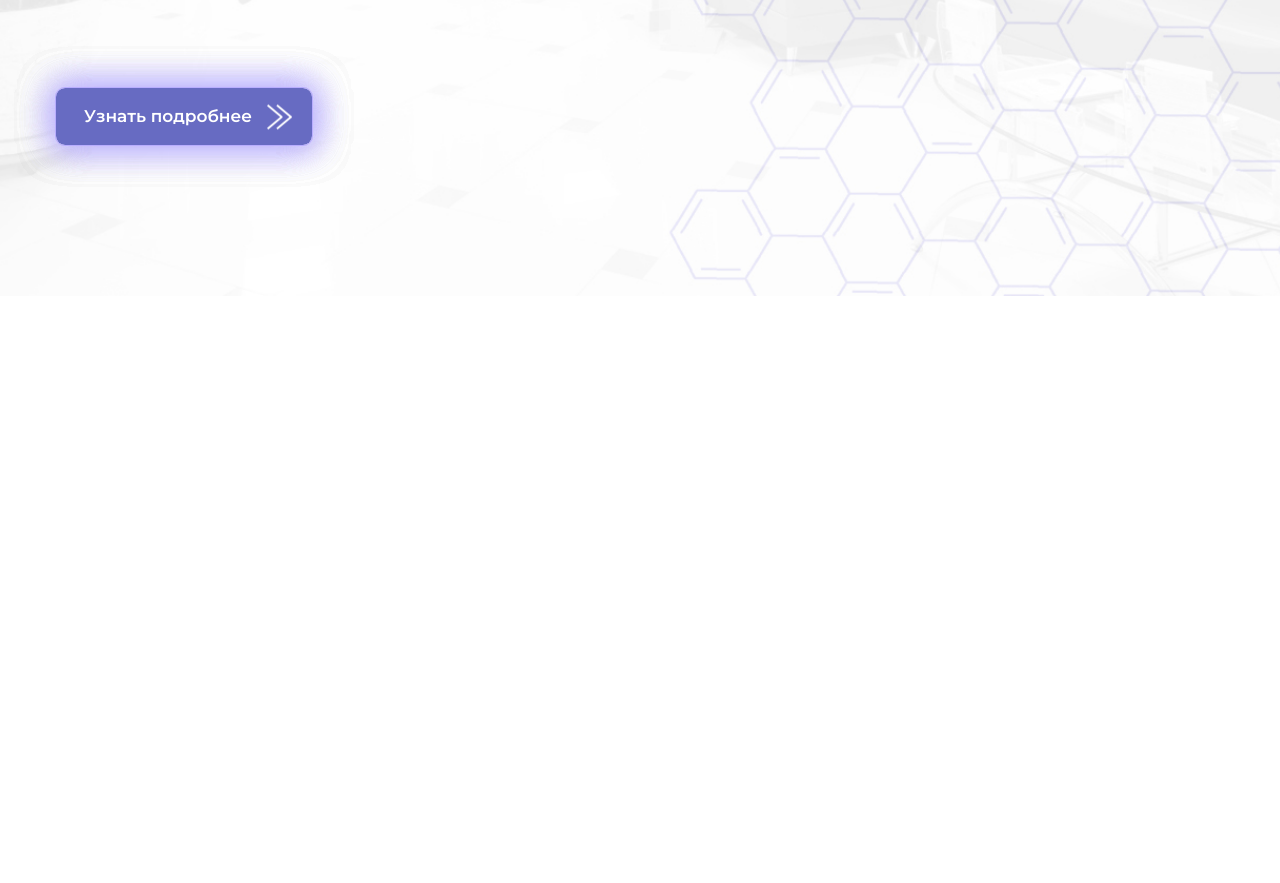
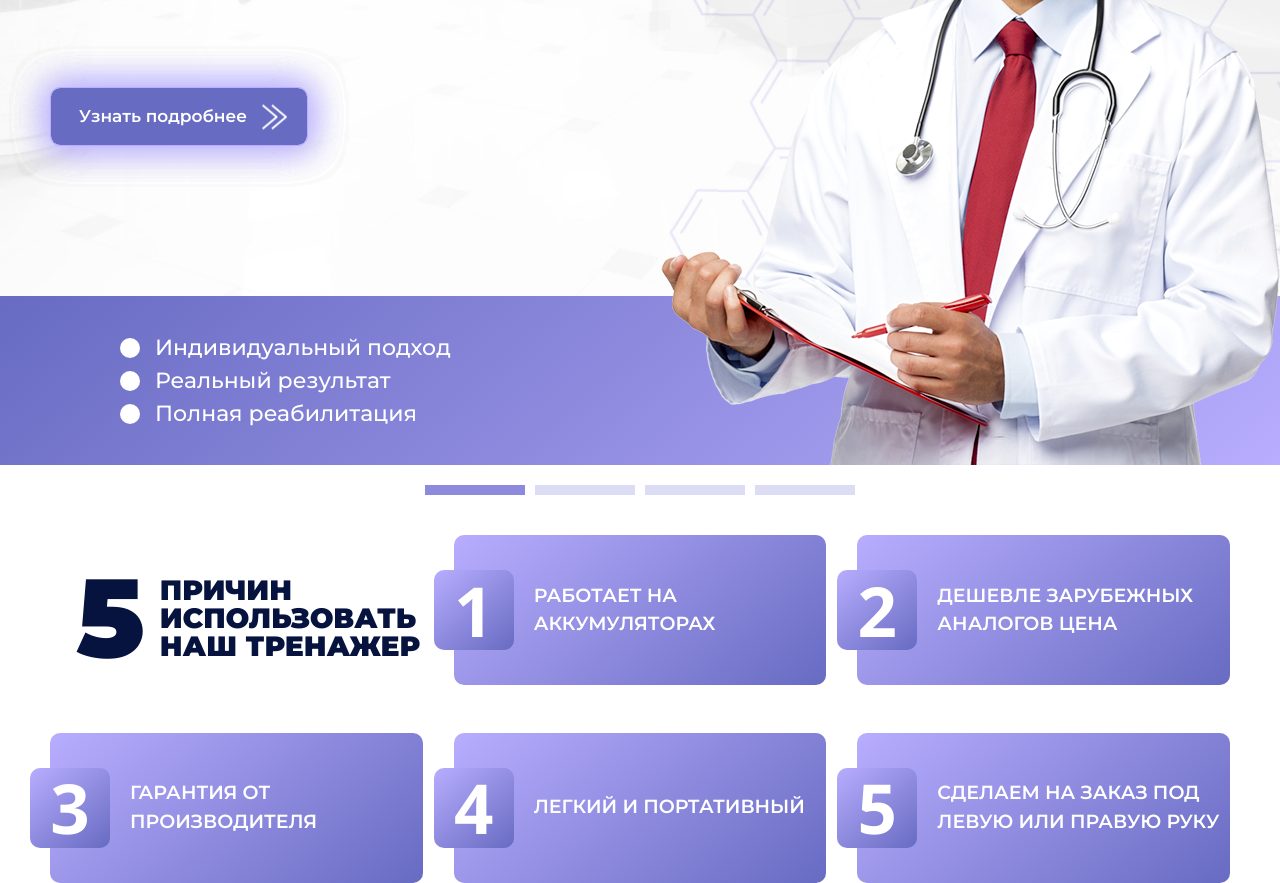
Before and after one commit to Vitaly424/effectiveProgram, a website: page src/index.html in a window 1280 px wide. Shown: the part 514-1397 px from the top of the page. Before the commit the page ends 810 px from the top, so only its background shows below. Drawn offline with nearby package versions, Linux system fonts and the light colour scheme; files that its build step writes are made by us from their sources; files whose address does not match are found by name.

Commit message:
сверстал transfers, advantages

```diff
--- /dev/null
+++ b/src/assets/sass/blocks/_advantages.scss
@@ -0,0 +1,122 @@
+.advantages__tabs{
+    margin-top: 20px;
+
+    display: flex;
+    justify-content: center;
+
+    width: 100%;
+
+    margin-left: auto;
+    margin-right: auto;
+}
+
+.advantages__tab{
+    width: 100px;
+    height: 10px;
+    margin-right: 10px;
+
+    background-color: #8d8ade;
+    opacity: 0.3;
+    cursor: pointer;
+    &:last-child{
+        margin-right: 0;
+    }
+    &.active{
+        opacity: 1;
+        background-color: $chetwodeBlue;
+    }
+
+    transition: background-color .2s linear;
+    &:hover{
+        background-color: $yellow;
+
+    }
+}
+
+.advantages__contents{
+    margin-top: 40px;
+
+    display: grid;
+    grid-template-columns: 1fr 1fr 1fr;
+    grid-gap: 31px;
+
+    // display: flex;
+    // flex-wrap: wrap;
+    // justify-content: space-between;
+}
+
+.advantages__content-item-one{
+    padding-left: 26px;
+
+    flex-basis: 31%;
+    display: flex;
+    align-items: center;
+
+    .advantages__number{
+        margin-right: 15px;
+
+        color: $deepCove;
+        font-size: 111px;
+        font-weight: 700;
+    }
+    .advantages__text{
+        max-width: 265px;
+
+        color:  $deepCove;
+        font-size: 28px;
+        font-weight: 900;
+        text-transform: uppercase;
+        line-height: 1;
+    }
+}
+
+.advantages__content-item{
+    display: flex;
+    justify-content: cneter;
+    align-items: center;
+
+    position: relative;
+
+    padding-left: 80px;
+    padding-right: 10px;
+    padding-top: 55px;
+    padding-bottom: 55px;
+
+    height: 150px;
+
+    border-radius: 10px;
+    background-image: linear-gradient(-40deg, #676bc2 0%, #b8adfe 100%);
+
+    .advantages__text{
+        color: $white;
+        font-size: 19px;
+        font-weight: 600;
+        text-transform: uppercase;
+        letter-spacing: 1;
+    }
+    .advantages__number{
+        position: absolute;
+        top: 50%;
+        left: -20px;
+        transform: translateY(-50%);
+
+        display: flex;
+        justify-content: center;
+        align-items: center;
+
+        min-width: 80px;
+        min-height: 80px;
+        padding-left: 5px;
+        padding-right: 5px;
+
+        border-radius: 10px;
+        background-color: $chetwodeBlue;
+        background-image: linear-gradient(-40deg, #676bc2 0%, #b8adfe 100%);
+
+        color:$white;
+        font-family: 'Open Sans', sans-serif;
+        font-size: 69px;
+        font-weight: 700;
+        line-height: 1;
+    }
+}
--- a/src/assets/sass/blocks/_header.scss
+++ b/src/assets/sass/blocks/_header.scss
@@ -136,7 +136,6 @@
     color:  $deepCove;
     font-size: 19px;
     font-weight: 600;
-
     opacity: 0.5;
 }
 
@@ -152,7 +151,6 @@
 
     margin-top: 90px;
     padding: 20px 60px 20px 28px;
-
 
     border: 1px solid  $melrose;
     box-shadow: 0 0 33px 2px rgba(184, 173, 254, 0.5), 0 0 33px 2px rgba(184, 173, 254, 0.5), 0 0 33px 2px rgba(184, 173, 254, 0.5), 0 0 33px 2px rgba(184, 173, 254, 0.5);
@@ -191,59 +189,7 @@
 }
 
 .header__play{
-    display: flex;
-    align-items: center;
-
     position: absolute;
     right: 0;
     top: 30px;
 }
-
-.header__play-video{
-    position: relative;
-
-    display: flex;
-    justify-content: center;
-    align-items: center;
-
-    width: 60px;
-    height: 60px;
-
-    border-radius: 50%;
-    background-image: linear-gradient( 130deg, rgb(103,107,194) 0%, rgb(184,173,254) 100%);
-
-    &:before{
-        content: "";
-        position: absolute;
-        width: 78px;
-        height: 78px;
-
-        border: 5px solid $chetwodeBlue;
-        border-radius: 50%;
-        opacity: 0.2;
-
-        transition: opacity .2s linear;
-    }
-
-
-    &:hover{
-        &:before{
-            opacity: 1;
-        }
-    }
-}
-
-.header__play-text{
-    max-width: 255px;
-    margin-left: 20px;
-
-    color: $bunker;
-    font-size: 22px;
-    font-weight: 500;
-    line-height: 1.3;
-
-    span{
-        font-weight: 700;
-        color: $chetwodeBlue;
-    }
-}
--- /dev/null
+++ b/src/assets/sass/blocks/_transfers.scss
@@ -0,0 +1,49 @@
+.transfers{
+    position: relative;
+
+    padding-top: 35px;
+    padding-bottom: 35px;
+
+    background-image: linear-gradient(-40deg, #b8adfe 0%, #676bc2 100%);
+}
+
+.transfers__list-item{
+    position: relative;
+
+    padding-left: 35px;
+
+    color: $white;
+    font-size: 22px;
+    font-weight: 500;
+
+    &:before{
+        content: "";
+
+        position: absolute;
+        left: 0;
+
+        top: 50%;
+        transform: translateY(-50%);
+
+        border-radius: 50%;
+
+        width: 20px;
+        height: 20px;
+
+        background-color: $white;
+    }
+}
+
+.transfers__img{
+    position: absolute;
+    right: 0;
+    bottom: 0;
+
+    img{
+        display: block;
+    }
+}
+
+.transfers__list{
+    margin-left: 70px;
+}
--- a/src/assets/sass/style.scss
+++ b/src/assets/sass/style.scss
@@ -69,9 +69,64 @@ ul li{
     }
 }
 
+.play{
+    display: flex;
+    align-items: center;
+}
+
+.play-video{
+    position: relative;
+
+    display: flex;
+    justify-content: center;
+    align-items: center;
+
+    width: 60px;
+    height: 60px;
+
+    border-radius: 50%;
+    background-image: linear-gradient( 130deg, rgb(103,107,194) 0%, rgb(184,173,254) 100%);
+
+    &:before{
+        content: "";
+        position: absolute;
+        width: 78px;
+        height: 78px;
+
+        border: 5px solid $chetwodeBlue;
+        border-radius: 50%;
+        opacity: 0.2;
+
+        transition: opacity .2s linear;
+    }
+
+
+    &:hover{
+        &:before{
+            opacity: 1;
+        }
+    }
+}
+
+.play-text{
+    max-width: 255px;
+    margin-left: 20px;
+
+    color: $bunker;
+    font-size: 22px;
+    font-weight: 500;
+    line-height: 1.3;
+
+    span{
+        font-weight: 700;
+        color: $chetwodeBlue;
+    }
+}
+
+
 
 .container{
-    @include min-max(320px, 1200px, 15px);
+    @include min-max(320px, 1210px, 15px);
 }
 
 
@@ -84,3 +139,5 @@ ul li{
 
 /* Blocks */
 @import "./blocks/header";
+@import "./blocks/transfers";
+@import "./blocks/advantages";
--- a/src/assets/sass/utilities/_variables.scss
+++ b/src/assets/sass/utilities/_variables.scss
@@ -5,3 +5,4 @@ $melrose: #b8adfe;
 $chetwodeBlue:#8d8ade;
 $blueMarguerite: #676bc2;
 $bunker: #040708;
+$yellow: #ffff00;
--- a/src/index.html
+++ b/src/index.html
@@ -2,3 +2,100 @@
 layout: default
 title: HomePage
 ---
+
+<!-- transfers -->
+<div class="transfers">
+    <div class="container">
+
+        <div class="transfers__inner">
+            <ul class="transfers__list">
+                <li class="transfers__list-item">Индивидуальный подход</li>
+                <li class="transfers__list-item">Реальный результат</li>
+                <li class="transfers__list-item">Полная реабилитация</li>
+            </ul>
+            <div class="transfers__img">
+                <img src="./assets/img/transfers/doctor.png" alt="Доктор">
+            </div>
+        </div><!-- transfers__inner -->
+
+    </div><!-- container -->
+</div><!-- transfers__list -->
+
+
+<!-- advantages -->
+<div class="advantages">
+    <div class="container">
+
+        <div class="advantages__tabs">
+            <div class="advantages__tab  active"></div>
+            <div class="advantages__tab"></div>
+            <div class="advantages__tab"></div>
+            <div class="advantages__tab"></div>
+        </div>
+
+        <div class="advantages__contents">
+
+            <div class="advantages__content-item-one">
+                <div class="advantages__number">
+                    5
+                </div>
+                <div class="advantages__text">
+                    Причин
+                    использовать
+                    наш тренажер
+                </div>
+            </div>
+
+            <div class="advantages__content-item">
+                <div class="advantages__number">
+                    1
+                </div>
+                <div class="advantages__text">
+                    Работает на
+                    аккумуляторах
+                </div>
+            </div>
+
+            <div class="advantages__content-item">
+                <div class="advantages__number">
+                    2
+                </div>
+                <div class="advantages__text">
+                    дешевле зарубежных
+                    аналогов цена
+                </div>
+            </div>
+
+            <div class="advantages__content-item">
+                <div class="advantages__number">
+                    3
+                </div>
+                <div class="advantages__text">
+                    Гарантия от
+                    производителя
+                </div>
+            </div>
+
+            <div class="advantages__content-item">
+                <div class="advantages__number">
+                    4
+                </div>
+                <div class="advantages__text">
+                    легкий и портативный
+                </div>
+            </div>
+
+            <div class="advantages__content-item">
+                <div class="advantages__number">
+                    5
+                </div>
+                <div class="advantages__text">
+                    Сделаем на заказ под
+                    левую или правую руку
+                </div>
+            </div>
+
+        </div><!-- advantages__contents -->
+
+    </div><!-- containe -->
+</div><!-- advantages -->
--- a/src/tpl/partials/header.html
+++ b/src/tpl/partials/header.html
@@ -71,11 +71,11 @@
                 Узнать подробнее
             </a>
 
-            <div class="header__play">
-                <a class="header__play-video" href="#">
+            <div class="header__play play">
+                <a class="header__play-video play-video" href="#">
                     <img src="./assets/img/header/play.png" alt="Видео">
                 </a>
-                <div class="header__play-text">
+                <div class="header__play-text play-text">
                     Коротко о программе
                     <span>за 2 минуты</span>
                 </div>
```
Also changed, not shown: src/assets/img/transfers/doctor.png (added).
